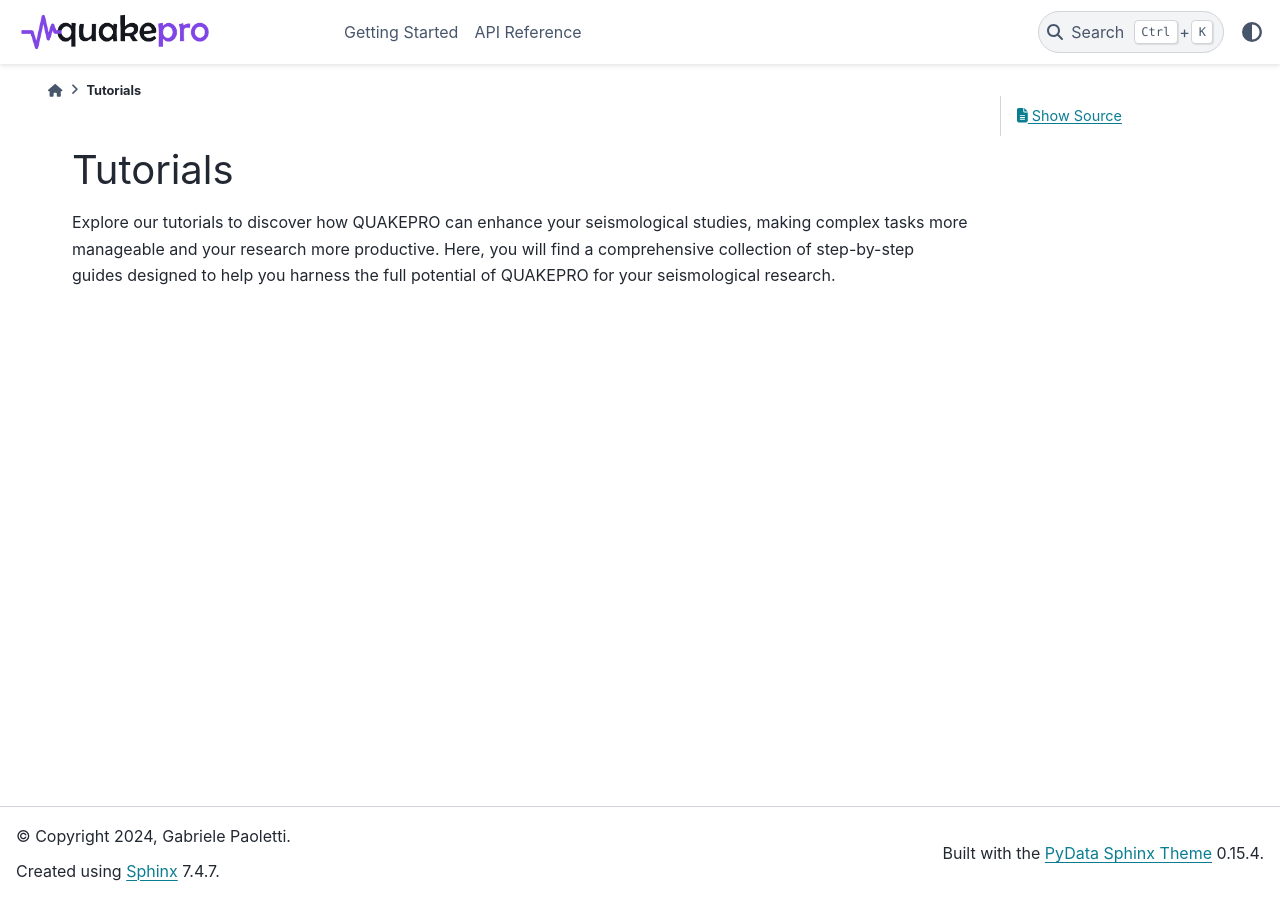
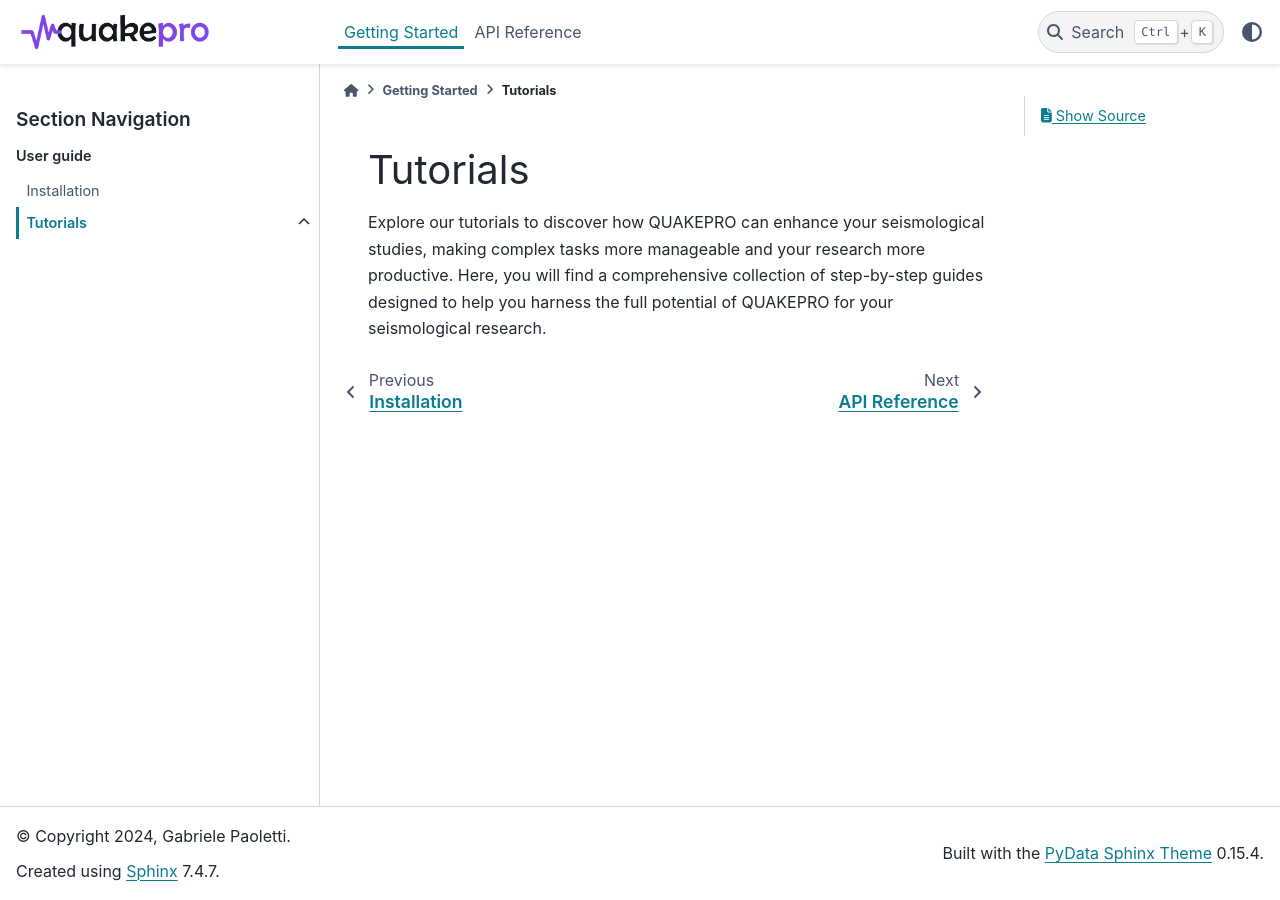
Before and after one commit to gabrielepaoletti/quakepro, a Sphinx documentation site: the page built from docs/source/user_guide/tutorials_index.rst, in a window 1280 px wide. Built offline with Sphinx 7.4.7 and the PyData theme 0.15.4, drawn with Linux system fonts in a browser that asks for light colours; pages that are not in the unit, such as notebooks, are missing from menus.

Commit message:
Update docs

```diff
--- a/docs/source/getting_started.rst
+++ b/docs/source/getting_started.rst
@@ -7,7 +7,7 @@ Getting Started
    :caption: User guide
 
    user_guide/installation
-   user_guide/tutorial_index
+   user_guide/tutorials_index
 
 Welcome to QUAKEPRO! Start here to explore the capabilities of this tool and learn how to effectively use it for your seismic research and analysis needs.
 
@@ -24,7 +24,7 @@ This section provides a comprehensive overview of key features and functionaliti
    Follow step-by-step instructions to easily set up the toolkit on your system and get started.
 
 .. card:: :material-regular:`draw;1.7em` Tutorials
-   :link: user_guide/tutorial_index
+   :link: user_guide/tutorials_index
    :link-type: doc
 
    Dive into practical examples and detailed guides to effectively utilize QUAKEPRO.
```
